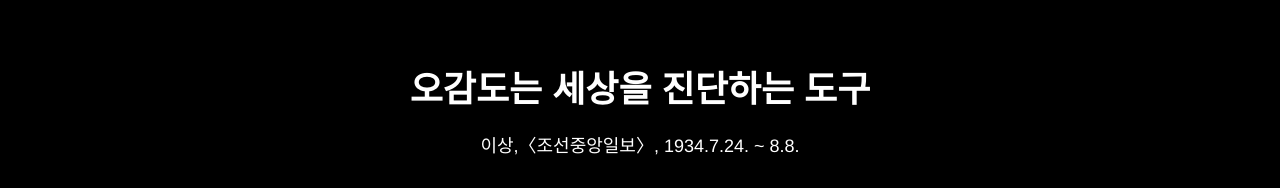
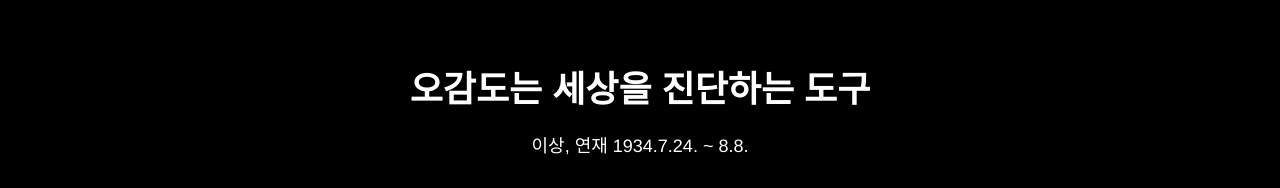
Before and after one commit to soyongkeem/1002, a plain HTML site: page index.html in a window 1280 px wide. Shown: the top 188 px of the page. Drawn offline with Linux system fonts and the light colour scheme; grey boxes are pictures that could not be loaded.

Commit message:
Add files via upload

```diff
--- a/index.html
+++ b/index.html
@@ -215,7 +215,7 @@
     <!-- Page1 -->
     <div id="page1" class="container">
         <h1>오감도는 세상을 진단하는 도구</h1>
-        <p>이상,〈조선중앙일보〉, 1934.7.24. ~ 8.8.</p>
+        <p>이상, 연재 1934.7.24. ~ 8.8.</p>
         <video controls autoplay muted>
             <source src="mov1.mp4" type="video/mp4">
         </video>
@@ -446,3 +446,5 @@
     </script>
 </body>
 </html>
+</body>
+</html>
```
